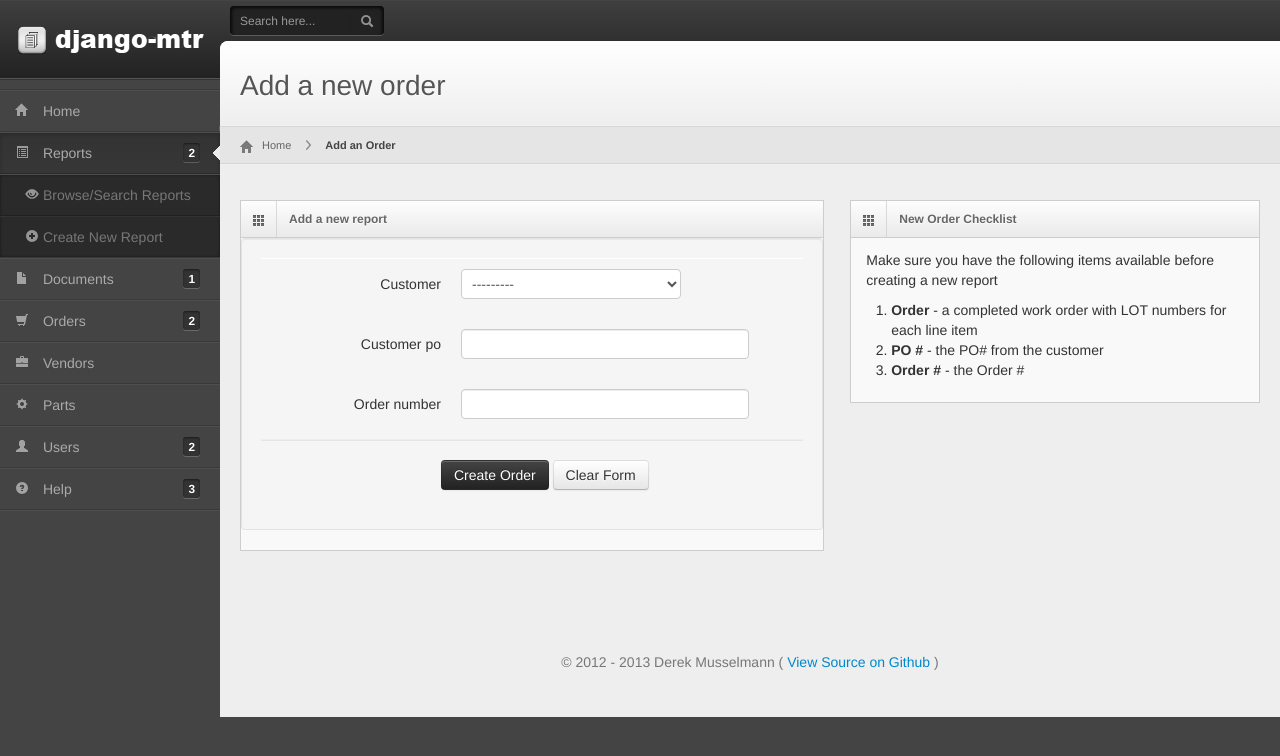
After one commit to disflux/django-mtr, a Django app: page /orders/new_order/ in a window 1280 px wide. The commit adds this page. Shown: the top 756 px of the page. Run offline with Django 3.2, Linux system fonts and the light colour scheme; data that the repository does not hold is empty; some libraries are stand-ins or nearby versions.

Commit message:
Order form now live

```diff
--- a/mtr/urls.py
+++ b/mtr/urls.py
@@ -10,6 +10,7 @@ urlpatterns = patterns('',
                        url(r'^$', 'dashboard.views.home', name='home'),
                        url(r'^reports/', include('reports.urls')),
                        url(r'^documents/', include('documents.urls')),
+                       url(r'^orders/', include('orders.urls')),
 
                        # Admin related urls
                        (r'^admin/doc/', include('django.contrib.admindocs.urls')),
--- a/orders/models.py
+++ b/orders/models.py
@@ -7,6 +7,9 @@ from documents.models import Document
 class Customer(models.Model):
     name = models.CharField(max_length=128, unique=True)
 
+    def __unicode__(self):
+        return self.name
+
 class Order(models.Model):
     customer = models.ForeignKey(Customer)
     customer_po = models.CharField(max_length=32)
@@ -14,6 +17,9 @@ class Order(models.Model):
     line_items = models.ManyToManyField('OrderLineItem', related_name='order_line_items', null=True, blank=True)
     documents = models.ManyToManyField(Document, related_name='order_documents', null=True, blank=True)
 
+    def __unicode__(self):
+        return self.order_number
+
 
 class OrderLineItem(models.Model):
     order = models.ForeignKey(Order)
--- a/templates/base/main.html
+++ b/templates/base/main.html
@@ -75,7 +75,7 @@
                 <a href=""><i class="icon-list-alt"></i> <span>Reports</span> <span class="label">2</span></a>
                 <ul>
                     <li><a href="{% url 'reports.views.reports_index' %}"><i class="icon-eye-open"></i> Browse/Search Reports</a></li>
-                    <li><a href="{% url 'reports.views.new_report' %}"><i class="icon-plus-sign"></i> Create Report</a></li>
+                    <li><a href="{% url 'reports.views.new_report' %}"><i class="icon-plus-sign"></i> Create New Report</a></li>
                     <!-- <li><a href="form-wizard.html"><i class="icon-list-alt"></i> Part Statistics</a></li> -->
                 </ul>
                 </li>
@@ -90,11 +90,10 @@
 
                 <!-- Orders sub-menu -->
                 <li class="submenu {% block assemblies_active %}{% endblock %}">
-                <a href="#"><i class="icon-shopping-cart"></i> <span>Orders</span> <span class="label">3</span></a>
+                <a href="#"><i class="icon-shopping-cart"></i> <span>Orders</span> <span class="label">2</span></a>
                 <ul>
-                    <li><a href=""><i class="icon-list-alt"></i> Browse Assemblies/Lists</a></li>
-                    <li><a href=""><i class="icon-plus-sign"></i> Create Assembly/List</a></li>
-                    <li><a href="#"><i class="icon-star"></i> My Assemblies/Lists</a></li>
+                    <li><a href=""><i class="icon-eye-open"></i> Browse/Search Orders </a></li>
+                    <li><a href="{% url 'orders.views.new_order' %}"><i class="icon-plus-sign"></i> Create New Order</a></li>
                 </ul>
                 </li>
 
--- /dev/null
+++ b/templates/orders/new_order.html
@@ -0,0 +1,96 @@
+{% extends "base/main.html" %}
+{% block head %}
+<link rel="stylesheet" href="{{ STATIC_URL }}css/uniform.css" type="text/css" media="screen" />
+<link href="{{ STATIC_URL }}css/select2.css" rel="stylesheet" />
+<!-- search typeahead -->
+<script type="text/javascript">
+    $(document).ready(function() {
+        $(".company-ta input[type=text]").typeahead({
+            items: 5,
+            source: function (query, process) {
+                $.get('/search/autocomplete?type=company', { q: query }, function (data) {
+                    process(data)
+                })
+            }
+        });
+    });
+</script>
+{% endblock %}
+
+{% block js %}
+<script src="{{ STATIC_URL }}js/jquery.uniform.js"></script>
+<script src="http://ivaynberg.github.com/select2/select2-master/select2.js"></script>
+<script src="{{ STATIC_URL }}js/jquery.validate.js"></script>
+<script src="{{ STATIC_URL }}js/unicorn.form_validation.js"></script>
+<script type="text/javascript">
+    $(document).ready(function() {
+            $("select").select2({ width: 'resolve' });
+            });
+</script>
+{% endblock %}
+
+{% block breadcrumb_links %}
+<a href="#" class="current">Add an Order</a>
+{% endblock %}
+
+{% block right_buttons %}{% endblock %}
+
+{% block parts_active %}active open{% endblock %}
+
+{% block page_title %}Add a new order{% endblock %}
+
+{% block content %}
+<div class="row-fluid">
+    <div class="span7">
+        <div class="widget-box">
+            <div class="widget-title">
+                <span class="icon">
+                    <i class="icon-th"></i>
+                </span>
+                <h5>Add a new report</h5>
+            </div>
+            <div class="widget-content nopadding">
+                <form class="well form-horizontal" action="" method="post" autocomplete="off">
+                    {% csrf_token %}
+
+                    <div class="control-group">
+                        {% for field in orderform %}
+                        <label class="control-label" for="id_company">{{ field.label }}</label>
+                        <div class="controls">
+                            {{ field.errors }}
+                            {{ field }}
+                            <span class="help-block">{{ field.help_text }}</span>
+                        </div>
+                        {% endfor %}
+                    </div>
+
+                    <div class="form-actions">
+                        <button type="submit" class="btn btn-inverse">Create Order</button>
+                        <button type="submit" class="btn btn-default" onclick="this.form.reset()">Clear Form</button>
+                    </div>
+                </form>
+            </div>
+        </div>
+    </div>
+
+
+    <div class="span5">
+        <div class="widget-box">
+            <div class="widget-title">
+                <span class="icon">
+                    <i class="icon-th"></i>
+                </span>
+                <h5>New Order Checklist</h5>
+            </div>
+            <div class="widget-content">
+                <p>Make sure you have the following items available before creating a new report</p>
+                <ol>
+                    <li><strong>Order</strong> - a completed work order with LOT numbers for each line item</li>
+                    <li><strong>PO #</strong> - the PO# from the customer</li>
+                    <li><strong>Order #</strong> - the Order #</li>
+                </ol>
+            </div>
+        </div>
+    </div>
+</div>
+{% endblock %}
```
